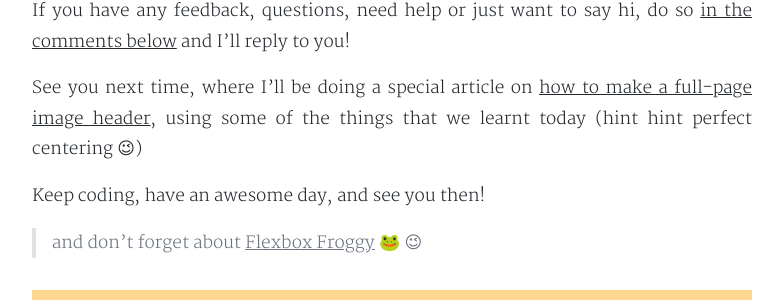
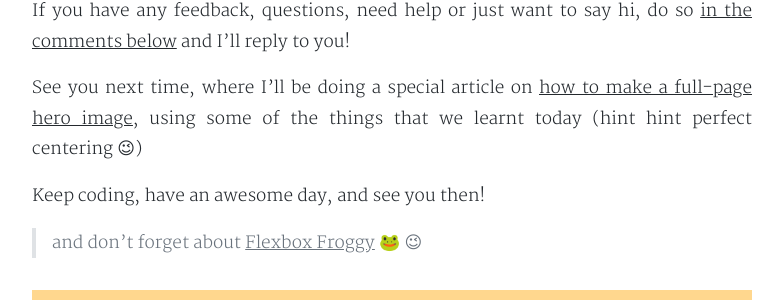
Before and after one commit to Booligoosh/codetheweb.blog, a Jekyll site: the page built from _posts/2017-12-05-css-flexboxes.md, in a window 1280 px wide and 900 px high, scrolled down 20132 px. Shown: the part 183-483 px from the top of the window, without its empty margins (248-1031 px from the left). Built offline with Jekyll 4.4.1, drawn with Linux system fonts in a browser that asks for light colours; nearby versions of some CDN libraries; some web fonts are replaced; comment, search, counter and statistics services are not loaded; a style sheet for code colours, icons or effects is not loaded.

Commit message:
Fulfilled dependencies for post #21 and added to CSS learn page

```diff
--- a/_posts/2017-12-05-css-flexboxes.md
+++ b/_posts/2017-12-05-css-flexboxes.md
@@ -365,7 +365,7 @@
 
 If you have any feedback, questions, need help or just want to say hi, do so [in the comments below][comments] and I'll reply to you!
 
-See you next time, where I'll be doing a special article on [how to make a full-page image header][full-page-image-header], using some of the things that we learnt today (hint hint perfect centering &#128521;<!--http://graphemica.com/%F0%9F%98%89-->)
+See you next time, where I'll be doing a special article on [how to make a full-page hero image][full-page-image-hero], using some of the things that we learnt today (hint hint perfect centering &#128521;<!--http://graphemica.com/%F0%9F%98%89-->)
 
 Keep coding, have an awesome day, and see you then!
 
@@ -375,7 +375,7 @@
 [responsive]: {{site.newsletter}}
 [flexbox-froggy]: http://flexboxfroggy.com/
 [examples]: http://flexible-grid.com/examples
-[full-page-image-header]: {{site.newsletter}}
+[full-page-image-hero]: /2017/12/07/fullscreen-image-hero/
 
 [base-code]: /assets/img/posts/css-flexboxes/base-code.png
 [flexbox-structure]: /assets/img/posts/css-flexboxes/flexbox-structure.png
```
Also changed, not shown: learn/css.md (+2 -0 lines).
